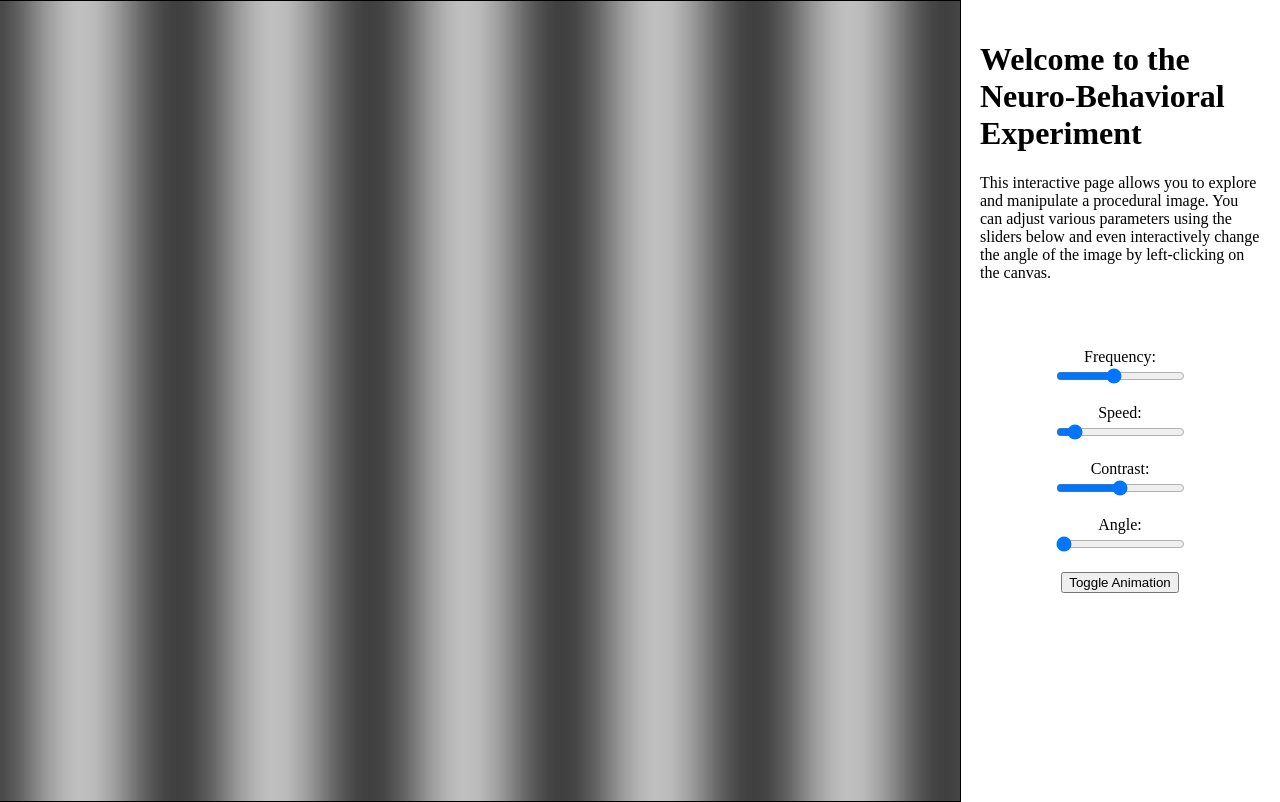
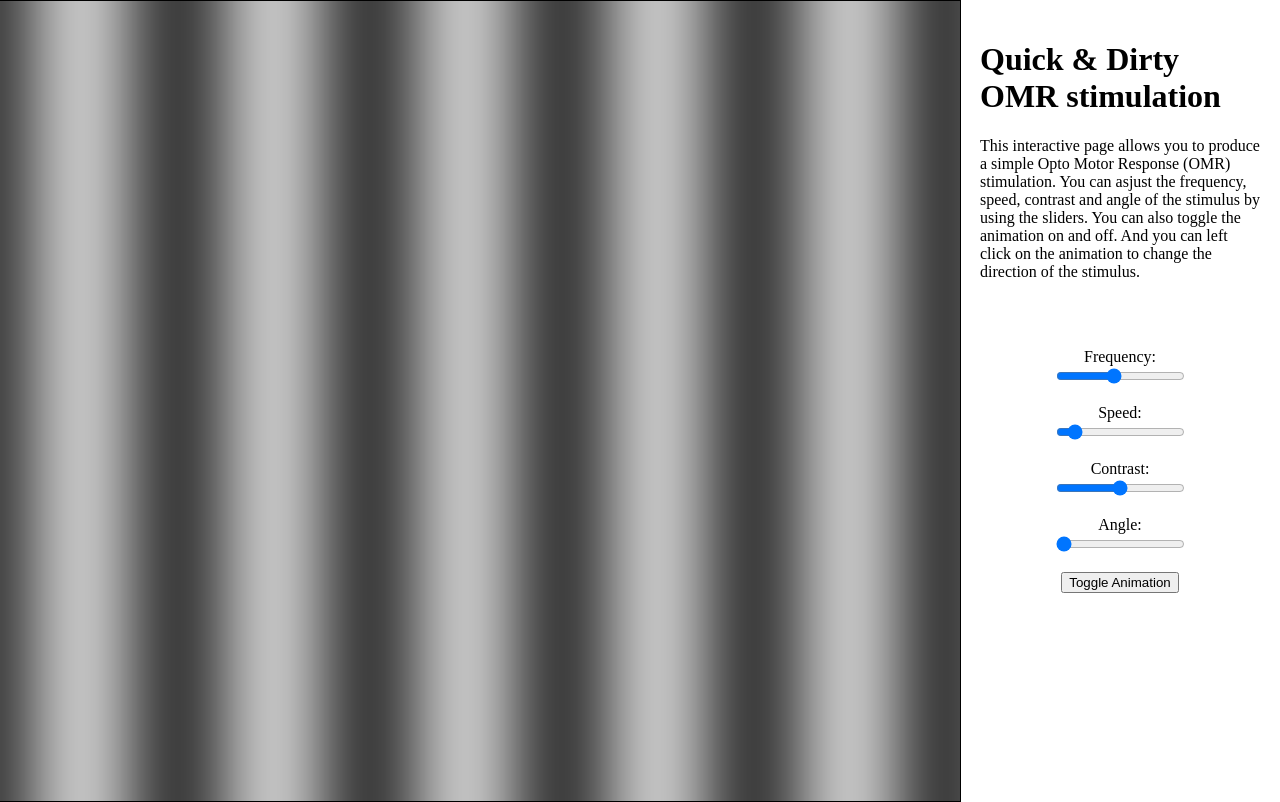
Before and after one commit to EmeEmu/QuickAndDirtyOMR, a plain HTML site: page index.html in a window 1280 px wide. Drawn offline with Linux system fonts and the light colour scheme.

Commit message:
improved title and description

```diff
--- a/index.html
+++ b/index.html
@@ -3,7 +3,7 @@
   <head>
     <meta charset="UTF-8" />
     <meta name="viewport" content="width=device-width, initial-scale=1.0" />
-    <title>Neuro-Behavioral Experiment</title>
+    <title>Quick & Dirty OMR</title>
     <link rel="stylesheet" type="text/css" href="styles.css" />
   </head>
   <body>
@@ -13,12 +13,13 @@
       </div>
       <div class="right-column">
         <div id="description">
-          <h1>Welcome to the Neuro-Behavioral Experiment</h1>
+          <h1>Quick & Dirty OMR stimulation</h1>
           <p>
-            This interactive page allows you to explore and manipulate a
-            procedural image. You can adjust various parameters using the
-            sliders below and even interactively change the angle of the image
-            by left-clicking on the canvas.
+            This interactive page allows you to produce a simple Opto Motor
+            Response (OMR) stimulation. You can asjust the frequency, speed,
+            contrast and angle of the stimulus by using the sliders. You can
+            also toggle the animation on and off. And you can left click on the
+            animation to change the direction of the stimulus.
           </p>
         </div>
         <div id="controls">
```
